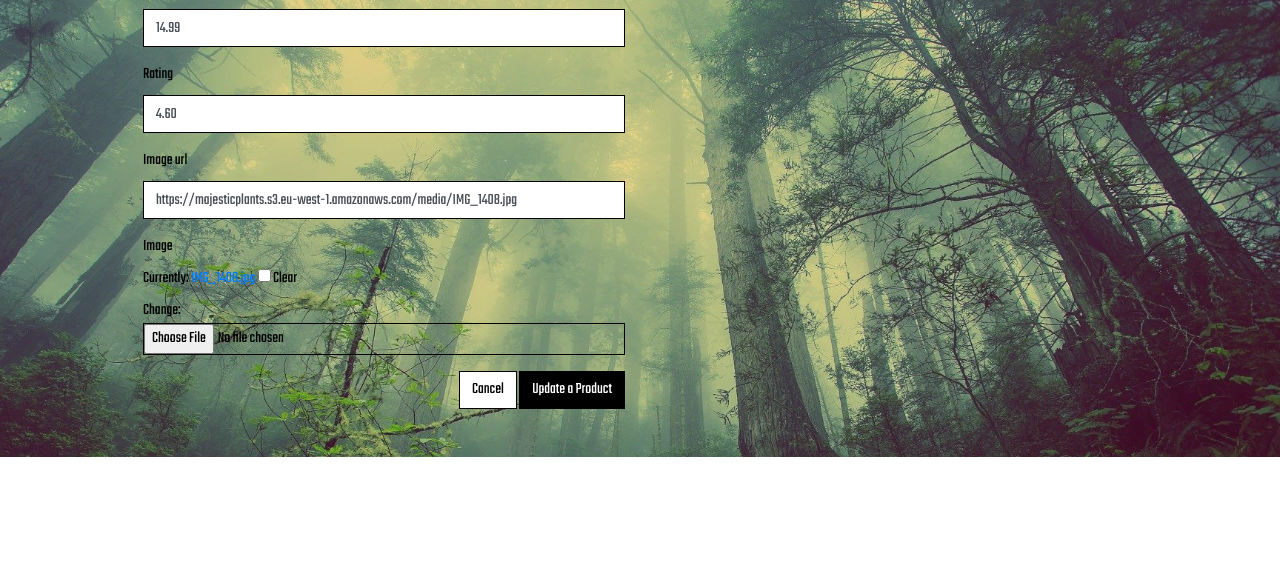
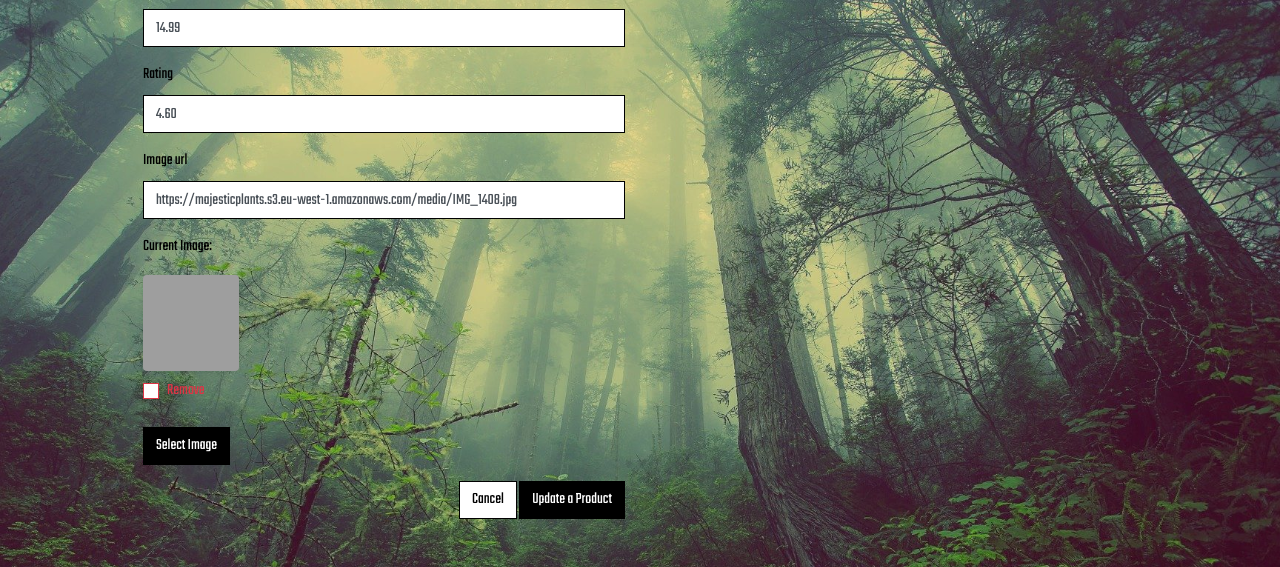
Before and after one commit to Luka-pp/Milestone-Projet-4, a Django app: page /products/edit/1/ in a window 1280 px wide. Shown: the part 883-1450 px from the top of the page. Before the commit the page ends 1340 px from the top, so only its background shows below. Run offline with Django 3.2, Linux system fonts and the light colour scheme; a user stored in the database is signed in; data comes from the database, SQL or seed files in the repository; some libraries are stand-ins or nearby versions; grey boxes are pictures that could not be loaded.

Commit message:
finished styling image field in add and edit product

```diff
--- a/products/forms.py
+++ b/products/forms.py
@@ -1,5 +1,6 @@
 from django import forms
 from .models import Product, Category
+from .widgets import CustomClearableFileInput
 
 
 class ProductForm(forms.ModelForm):
@@ -7,6 +8,8 @@ class ProductForm(forms.ModelForm):
     class Meta:
         model = Product
         fields = '__all__'
+
+    image = forms.ImageField(label='Image', required=False, widget=CustomClearableFileInput)
 
     def __init__(self, *args, **kwargs):
         super().__init__(*args, **kwargs)
--- /dev/null
+++ b/products/templates/products/custom_widget_templates/custom_clearable_file_input.html
@@ -0,0 +1,17 @@
+{% if widget.is_initial %}
+    <p>{{ widget.initial_text }}:</p>
+    <a href="{{ widget.value.url }}">
+        <img width="96" height="96" class="rounded shadow-sm" src="{{ widget.value.url }}">
+    </a>
+    {% if not widget.required %}
+        <div class="custom-control custom-checkbox mt-2">
+            <input class="custom-control-input" type="checkbox" name="{{ widget.checkbox_name }}" id="{{ widget.checkbox_id }}">
+            <label class="custom-control-label text-danger" for="{{ widget.checkbox_id }}">{{ widget.clear_checkbox_label }}</label>
+        </div>
+    {% endif %}<br>
+    {{ widget.input_text }}
+{% endif %}
+<span class="btn btn-black rounded-0 btn-file">
+    Select Image <input id="new-image" type="{{ widget.type }}" name="{{ widget.name }}"{% include "django/forms/widgets/attrs.html" %}>
+</span>
+<strong><p class="text-danger" id="filename"></p></strong>
--- a/products/templates/products/edit_product.html
+++ b/products/templates/products/edit_product.html
@@ -26,7 +26,13 @@
             <div class="col-12 col-md-6">
                 <form action="{% url 'edit_product' product.id %}" method="POST" enctype="multipart/form-data" class="form mb-5">
                     {% csrf_token %}
-                    {{ form | crispy }}
+                    {% for field in form %}
+                        {% if field.name != 'image' %}
+                            {{ field | as_crispy_field }}
+                        {% else %}
+                            {{ field }}
+                        {% endif %}
+                    {% endfor %}
                     <div class="text-right">
                         <a href="{% url 'products' %}" class="btn btn-outline-black rounded-0">
                             Cancel
@@ -37,5 +43,14 @@
             </div>
         </div>
     </div>
+{% endblock %}
 
+{% block postloadjs %}
+    {{ block.super }}
+    <script type="text/javascript">
+        $('#new-image').change(function() {
+            var file = $('#new-image')[0].files[0];
+            $('#filename').text(`Image will be set to: ${file.name}`);
+        });
+    </script>
 {% endblock %}
--- a/products/views.py
+++ b/products/views.py
@@ -1,6 +1,7 @@
 from django.shortcuts import render, get_object_or_404, redirect, reverse
 from django.contrib import messages
 from django.db.models import Q
+from django.contrib.auth.decorators import login_required
 from django.db.models.functions import Lower
 from .forms import ProductForm
 from .models import Product, Category
@@ -67,7 +68,12 @@ def product_detail(request, product_id):
     return render(request, 'products/product_detail.html', context)
 
 
+@login_required
 def add_product(request):
+    if not request.user.is_superuser:
+        messages.error(request, 'Only for store owners!')
+        return redirect(reverse('home'))
+
     if request.method == 'POST':
         form = ProductForm(request.POST, request.FILES)
         if form.is_valid():
@@ -86,7 +92,12 @@ def add_product(request):
     return render(request, template, context)
 
 
+@login_required
 def edit_product(request, product_id):
+    if not request.user.is_superuser:
+        messages.error(request, 'Only for store owners!')
+        return redirect(reverse('home'))
+
     product = get_object_or_404(Product, pk=product_id)
     if request.method == 'POST':
         form = ProductForm(request.POST, request.FILES, instance=product)
@@ -108,7 +119,12 @@ def edit_product(request, product_id):
     return render(request, template, context)
 
 
+@login_required
 def delete_product(request, product_id):
+    if not request.user.is_superuser:
+        messages.error(request, 'Only for store owners!')
+        return redirect(reverse('home'))
+
     product = get_object_or_404(Product, pk=product_id)
     product.delete()
     messages.success(request, 'Product deleted!')
--- a/profiles/views.py
+++ b/profiles/views.py
@@ -1,5 +1,6 @@
 from django.shortcuts import render, get_object_or_404
 from .models import UserProfile
+from django.contrib.auth.decorators import login_required
 from .forms import UserProfileForm
 from django.contrib import messages
 from checkout.models import Order
@@ -7,7 +8,7 @@ from checkout.models import Order
 
 # Create your views here.
 
-
+@login_required
 def profile(request):
     profile = get_object_or_404(UserProfile, user=request.user)
 
@@ -32,6 +33,7 @@ def profile(request):
     return render(request, template, context)
 
 
+@login_required
 def order_history(request, order_number):
     order = get_object_or_404(Order, order_number=order_number)
 
--- a/static/css/base.css
+++ b/static/css/base.css
@@ -262,3 +262,28 @@ a.category-badge > span.badge:hover{
 .allauth-form-inner-content a {
 	color: #17a2b8; /* text-info */
 }
+.btn-file {
+    position: relative;
+    overflow: hidden;
+}
+
+.btn-file input[type="file"] {
+    position: absolute;
+    top: 0;
+    right: 0;
+    min-width: 100%;
+    min-height: 100%;
+    opacity: 0;
+    cursor: pointer;
+}
+
+.custom-checkbox .custom-control-label::before {
+    border-radius: 0;
+    border-color: #dc3545;
+}
+
+.custom-checkbox .custom-control-input:checked~.custom-control-label::before {
+    background-color: #dc3545;
+    border-color: #dc3545;
+    border-radius: 0;
+}
```
Also changed, not shown: products/templates/products/add_product.html (+17 -1 lines), products/widgets.py (added, +9 -0 lines).
